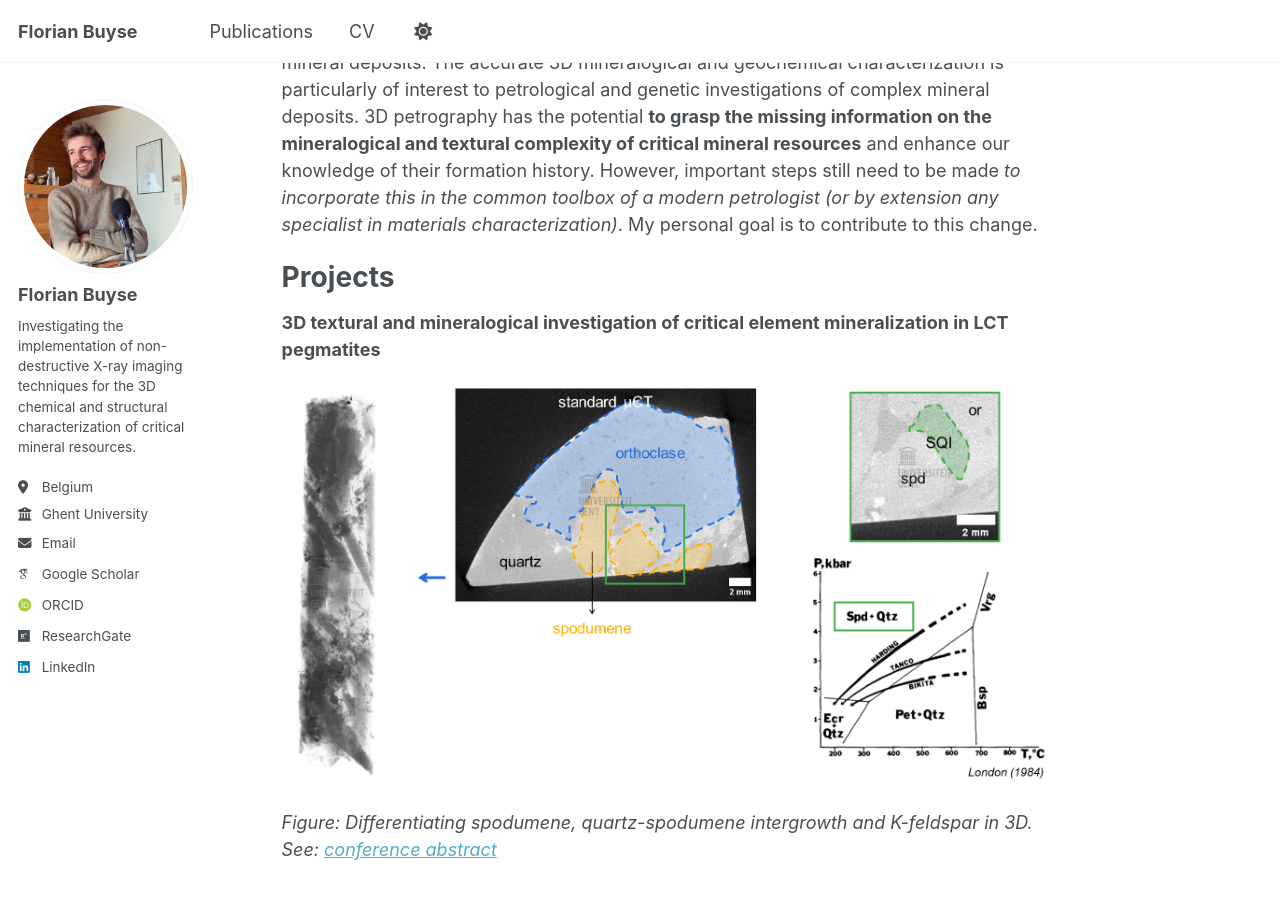
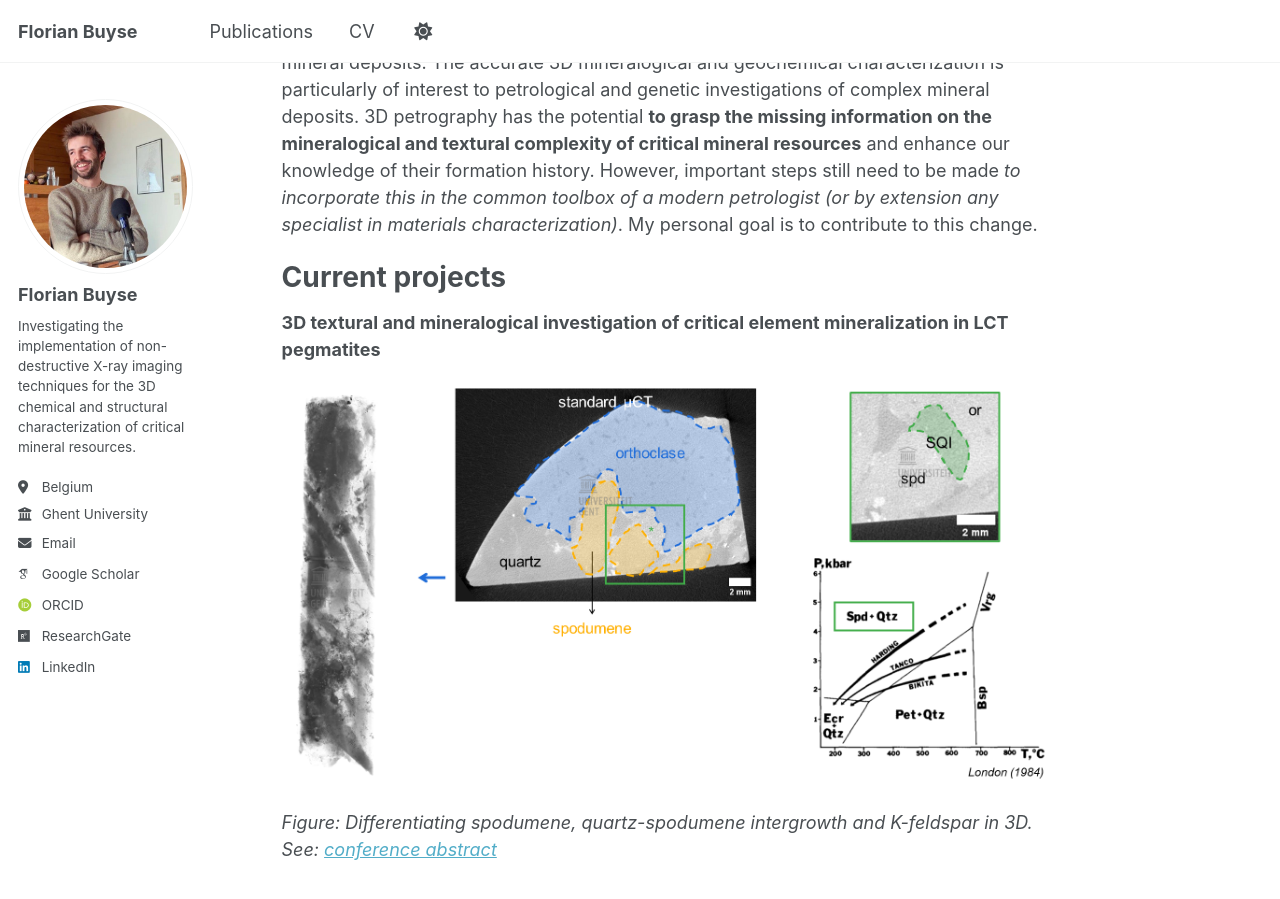
Before and after one commit to fgbuyse/fgbuyse.github.io, a Jekyll site: the page built from _pages/about.md, in a window 1280 px wide and 900 px high, scrolled down 425 px. Built offline with Jekyll 4.4.1, drawn with Linux system fonts in a browser that asks for light colours; some web fonts are replaced; a script that is not in the unit is left out.

Commit message:
Update about.md

```diff
--- a/_pages/about.md
+++ b/_pages/about.md
@@ -15,14 +15,14 @@ About
 As a geologist, I am excited by the potential of **3D textural and mineralogical characterization** to revolutionize our understanding of the formation history of critical mineral deposits. The accurate 3D
 mineralogical and geochemical characterization is particularly of interest to petrological and genetic investigations of complex mineral deposits. 3D petrography has the potential **to grasp the missing information on the mineralogical and textural complexity of critical mineral resources** and enhance our knowledge of their formation history. However, important steps still need to be made _to incorporate this in the common toolbox of a modern petrologist (or by extension any specialist in materials characterization)_. My personal goal is to contribute to this change.
 
-Projects
+Current projects
 ======
 **3D textural and mineralogical investigation of critical element mineralization in LCT pegmatites**
 <p align="center"><img src='/images/project_pegmatites.png'/></p>
 
 _Figure: Differentiating spodumene, quartz-spodumene intergrowth and K-feldspar in 3D. See: <a href="https://conf.goldschmidt.info/goldschmidt/2025/meetingapp.cgi/Paper/27395" target="_blank">conference abstract</a>_
 
-<br><br>
+<br>
 
 **Internal growth structures of polymetallic nodules**
 
@@ -30,7 +30,7 @@ _Figure: Differentiating spodumene, quartz-spodumene intergrowth and K-feldspar
 
 _Figure: Layering of the cortex using SEM-EDS mapping (RGB = FeMnSi)_
 
-<br><br>
+<br>
 
 **High Resolution X-Ray Computed Tomography Pathfinder Tests**
 
@@ -38,4 +38,4 @@ _Figure: Layering of the cortex using SEM-EDS mapping (RGB = FeMnSi)_
 
 _Figure: Example micro-CT slice of the sample tube with a granular analogue sample, scanned at Ghent University (voxel size: 10 µm). See: <a href="https://doi.org/10.5194/epsc-dps2025-1504" target="_blank">conference abstract</a>_
 
-<br><br>
+<br>
```
